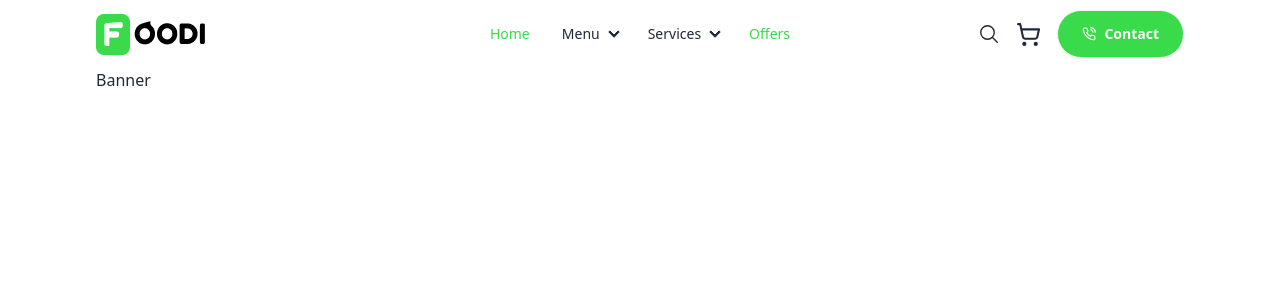
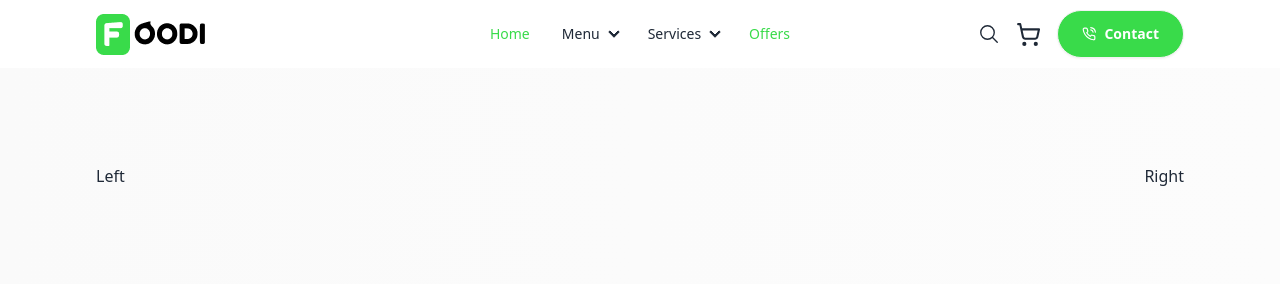
Before and after one commit to Sahil3982/Foodify, a React (Vite) app in the folder frontend/: page / in a window 1280 px wide. Shown: the top 300 px of the page. Built offline with nearby package versions, Linux system fonts and the light colour scheme.

Commit message:
Update Banner.jsx

```diff
--- a/frontend/src/Components/Banner.jsx
+++ b/frontend/src/Components/Banner.jsx
@@ -2,7 +2,12 @@ import React from 'react'
 
 const Banner = () => {
   return (
-    <div className='section-container'>Banner</div>
+    <div className='section-container bg-gradient-to-r from-[#FAFAFA] from-0% to-[#FCFCFC] to-100%'>
+      <div className='py-24 flex justify-between'>
+        <div className=''>Left</div>
+        <div className=''>Right</div>
+      </div>
+    </div>
   )
 }
 
```
